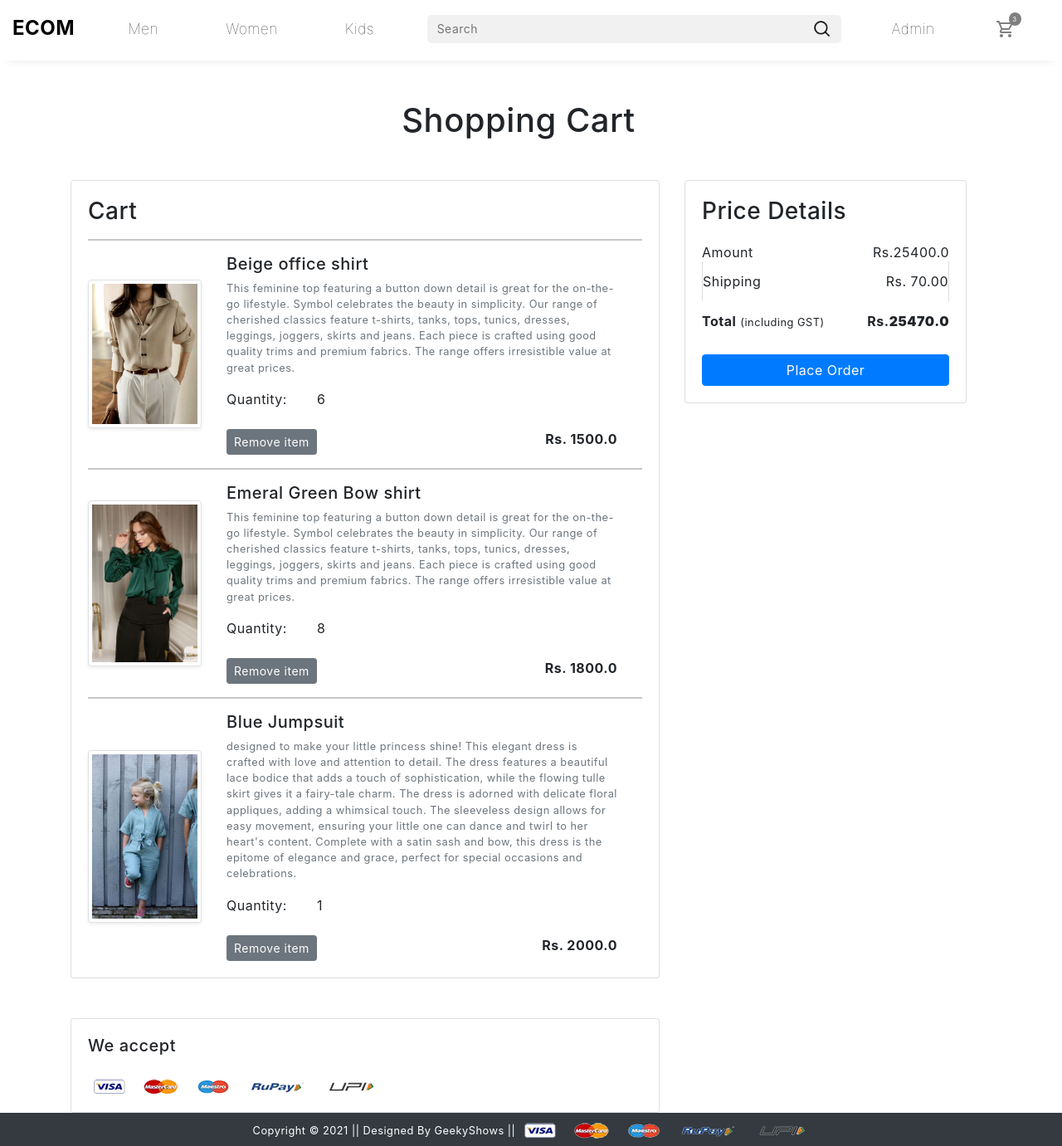
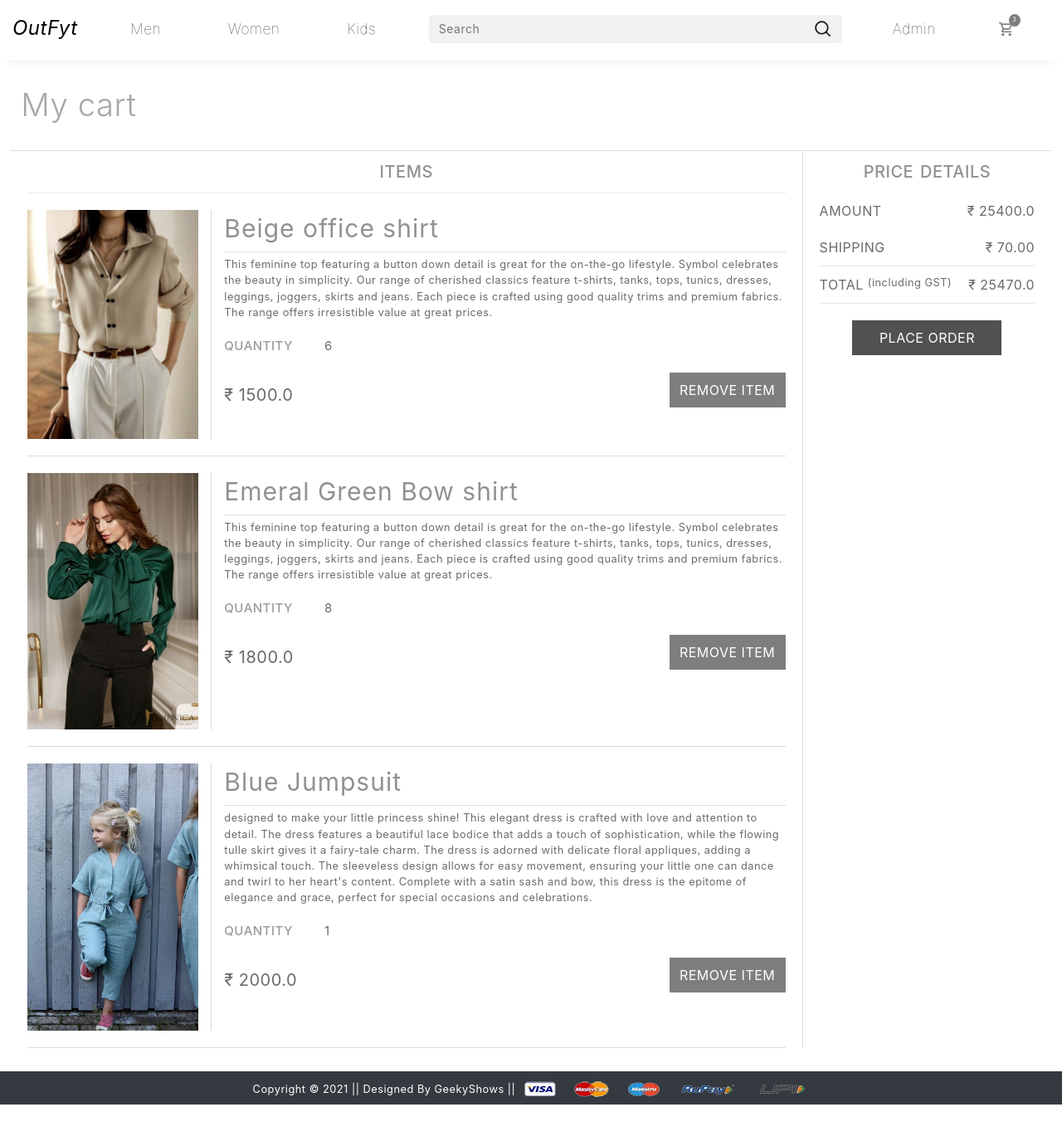
Before and after one commit to Sayantan-Bera/E-commerce-website, a Django app: page /cart/ in a window 1280 px wide. Shown: the whole page at 83% size. After the commit the page ends 1331 px from the top, so only its background shows below. Run offline with Django 4.2, Linux system fonts and the light colour scheme; a user stored in the database is signed in; data comes from the database, SQL or seed files in the repository; both versions use the stored data as it was after the commit; some libraries are stand-ins or nearby versions.

Commit message:
cart css complete

```diff
--- a/app/static/app/css/style.css
+++ b/app/static/app/css/style.css
@@ -99,30 +99,34 @@
   justify-content: center;
   align-items: center;
 }
+.cart-img{
+  height: 20px;
+  width: 20px;
+}
 .toggle-menu-cart-link{
   margin-top: 3px;
 }
 .cart-count,
 .toggle-menu-cart-count{
+  position: absolute;
+  right: -7px;
+  top: 5px;
   display: flex;
   justify-content: center;
   align-items: center;
-  font-size: 8px;
+  width: 14px;
+  height: 15px;
+  padding: 2.5px;
+  border-radius: 50%;
+  font-size: 7px;
   background-color: black;
   color: white;
-  width: 15px;
-  height: 16px;
-  padding: 2.5px;
-  padding-bottom: 3.5px;
-  border-radius: 50%;
-  position: absolute;
-  right: -7px;
-  top: 3px;
 }
 .toggle-menu-cart-count{
   position: relative;
   right: auto;
-  top: -5px;
+  right: 6px;
+  top: -8px;
 }
 .cart-link-inner{
   display: flex;
@@ -232,7 +236,6 @@ div > a:hover {
   position: absolute;
   width: 100%;
   height: 100%;
-  /* transition: 0.3s ease-in-out; */
 }
 .disable {
   pointer-events: none;
@@ -248,12 +251,14 @@ div > a:hover {
   height: 8px;
   border-radius: 100%;
 }
-
+.banner{
+  margin-bottom: 40px;
+}
 .row {
   width: 100%;
 }
 .custom-slider-row {
-  padding: 15px 40px 15px 70px;
+  padding: 0px 40px 0px 70px;
 }
 .slider-head {
   font-size: x-large;
@@ -648,15 +653,125 @@ div > a:hover {
   font-size: 14px;
   padding-top: 3px;
 }
+.cart-items-main{
+  margin-bottom: 15px;
+}
+.cart-items-main, .cart-price-main{
+padding: 0px 20px;
+}
+.cart-price-main{
+  width: 100%;
+  display: flex;
+  flex-direction: column;
+  justify-content: center;
+  align-items: center;
+}
+.cart-items-header, .each-cart-item, .price-main-header, .price-section{
+  padding: 10px 0px;
+}
+.price-section{
+  width: 100%;
+  display: flex;
+  justify-content: space-between;
+  align-items: center;
+  gap: 20px;
+  flex-wrap: nowrap;
+}
+.shipping-price-div,.total-price-div{
+  border-bottom: 1.5px solid rgba(0, 0, 0, 0.144);
+}
+.place-order-button-div{
+  width: 100%;
+  display: flex;
+  justify-content: center;
+  align-items: center;
+  padding: 20px 0px;
+}
+.no-wrap{
+  display: flex;
+  flex-wrap: nowrap;
+  gap: 5px;
+  white-space: nowrap;
+}
+.cart-items-main{
+  border-top: 1px solid rgba(0, 0, 0, 0.144);
+}
+.quantity-div{
+  display: flex;
+  flex-direction: row;
+  flex-wrap: nowrap;
+  width: 100%;
+  align-items: center;
+  gap: 14px;
+  margin: 20px 0px;
+}
+.quantity-header{
+  margin-right: 10px;
+}
+.quantity-header, .quantity-value{
+  font-size: 15px;
+}
+.cart-item-price{
+  font-size: 20px;
+}
+.remove-and-price-div{
+  display: flex;
+  flex-direction: column;
+  justify-content: space-between;
+  width: 100%;
+  gap: 20px;
+}
+.remove-cart{
+  align-self: center;
+}
+.each-cart-item{
+  padding: 20px 0px;
+  border-bottom: 1px solid rgba(0, 0, 0, 0.144);
+  display: flex;
+  flex-direction: column;
+}
+.cart-item-img-div{
+  width: 30%;
+  display: flex;
+  justify-content: center;
+  align-items: center;
+  align-self: center;
+  overflow: hidden;
+}
+.cart-item-img{
+  width: 100%;
+  height: 100%;
+  object-fit: contain;
+  transition: .3s ease-in-out;
+}
+.each-cart-item-header{
+  margin-top: 10px;
+  border-top: 1.5px solid rgba(0, 0, 0, 0.144);
+}
+.cart-item-img:hover{
+  transform: scale(1.05);
+}
+.cart-item-details{
+  width: 100%;
+}
+.cart-items-header{
+  border-bottom: 1.5px solid rgba(0, 0, 0, 0.144);
+}
 
-.custom-btn {
-  width: 250px;
-  height: 42px;
+.custom-btn, .custom-btn-small{
   padding: 10px 25px;
   background: transparent;
   cursor: pointer;
   transition: all 0.3s ease;
   position: relative;
+}
+.custom-btn{
+  width: 250px;
+  height: 42px;
+}
+.custom-btn-small{
+  width: 140px;
+  height: 42px;
 }
 .custom-btn:focus{
   border-radius: 0px;
@@ -933,6 +1048,12 @@ div > a:hover {
     width: 40%;
     margin: 5% 5%;
   }
+  .cart-items-main{
+    border-right: 1px solid rgba(0, 0, 0, 0.144);
+    }
+  .cart-price-main{
+  border-top: 1px solid rgba(0, 0, 0, 0.144);
+  }
 }
 
 @media (min-width: 800px) {
@@ -963,6 +1084,22 @@ div > a:hover {
     padding-bottom: 5px;
     margin-bottom: 5px;
   }
+  .each-cart-item{
+    flex-direction: row;
+    }
+    .cart-item-details{
+    padding-left: 15px;
+    margin-left: 15px;
+    border-left: 1px solid rgba(0, 0, 0, 0.144);
+    }
+    .remove-and-price-div{
+    flex-direction: row;
+    align-items: flex-end;
+    }
+    .each-cart-item-header{
+      margin-top: 0px;
+      border-top: 0px;
+    }
 }
 
 @media (min-width: 1000px) {
--- a/app/templates/app/addtocart.html
+++ b/app/templates/app/addtocart.html
@@ -2,68 +2,83 @@
 {% load static %}
 {% block title %}Cart{% endblock title %}
 {% block main-content %}
-<div class="container my-5">
- <div class="row">
-  <h1 class="text-center mb-5">Shopping Cart</h1>
-  <div class="col-sm-8">
-  <div class="card">
-   <div class="card-body">
-    <h3>Cart</h3>
+<div class="all-products-main">
+  <div class="all-products-header">My cart</div>
+  <div class="all-products-body">
+
+    <div class="cart-items-main">
+      <div class="upper-header lighter cart-items-header">ITEMS</div>
       {% for cart in carts %}
-    <hr>
-    <div class="row">
-     <div class="col-sm-3 text-center align-self-center"><img src="{{cart.product.product_image.url}}" alt="" srcset="" class="img-fluid img-thumbnail shadow-sm" height="150" width="150"> </div>
-     <div class="col-sm-9">
-      <div>
-       <h5>{{cart.product.title}}</h5>
-       <p class="mb-2 text-muted small">{{cart.product.description}}</p>
-       <div class="my-3">
-        <label for="quantity">Quantity:</label>
-        <a class="minus-cart btn" pid="{{cart.product.id}}"><i class="fas fa-minus-square fa-lg"></i></a>
-          <span id="quantity">{{cart.quantity}}</span>
-        <a class="plus-cart btn" pid="{{cart.product.id}}"><i class="fas fa-plus-square fa-lg"></i></a>
+      <div class="each-cart-item">
+        <div class="cart-item-img-div">
+            <img src="{{cart.product.product_image.url}}" class="cart-item-img" height="150" width="150">
         </div>
-       <div class="d-flex justify-content-between">
-        <a href="#" class="btn btn-sm btn-secondary mr-3 remove-cart" pid="{{cart.product.id}}">Remove item </a>
-        <p class="mb-0"><span><strong>Rs. {{cart.product.discounted_price}} </strong></span></p>
+        <div class="cart-item-details">
+
+          <!-- product title -->
+          <div class="product-header lighter each-cart-item-header">{{cart.product.title}}</div>
+
+          <!-- product description -->
+          <div class="light small">{{cart.product.description}}</div>
+
+          <!-- quantity button -->
+          <div class="quantity-div light">
+              <div class="quantity-header light w-500">QUANTITY</div>
+              <a class="minus-cart" pid="{{cart.product.id}}">
+                <i class="fas fa-minus-square fa-lg"></i>
+              </a>
+              <div id="quantity" class="quantity-value">{{cart.quantity}}</div>
+              <a class="plus-cart" pid="{{cart.product.id}}">
+                <i class="fas fa-plus-square fa-lg"></i>
+              </a>
           </div>
+
+          <!-- remove button and price div -->
+          <div class="remove-and-price-div">
+              <div class="cart-item-price light">
+                <span>&#8377;</span>
+                {{cart.product.discounted_price}}
+              </div>
+              <a href="#" class="remove-cart" pid="{{cart.product.id}}">
+                <button type="button" class="btn-6 lighter custom-btn-small"><span>REMOVE ITEM</span></button>
+              </a>
           </div>
         </div>
       </div>
       {% endfor %}
     </div>
+
+    <div class="cart-price-main">
+      <div class="upper-header lighter price-main-header">PRICE DETAILS</div>
+
+      <div class="price-section light">
+        <div class="price-header no-wrap">AMOUNT</div>
+        <div class="no-wrap">
+          <span>&#8377;</span>
+          <span id="amount">{{amount}}</span>
         </div>
       </div>
 
-  <div class="col-sm-4">
-   <div class="card">
-    <div class="card-body">
-      <h3>Price Details</h3>
-      <ul class="list-group">
-       <li class="list-group-item d-flex justify-content-between align-items-center border-0 px-0 pb-0">Amount<span>Rs.<span id="amount">{{amount}}</span> </span></li>
-       <li class="list-group-item d-flex justify-content-between align-items-center px-0">Shipping<span>Rs. 70.00</span></li>
-       <li class="list-group-item d-flex justify-content-between align-items-center border-0 px-0 mb-3">
-        <div>
-           <strong>Total</strong> <small>(including GST)</small>
-         </div>
-         <span><strong>Rs.<strong id ="totalamount">{{totalamount}}</strong> </strong></span>
-       </li>
-      </ul>
-      <div class="d-grid"><a href="{% url 'checkout' %}" class="btn btn-primary">Place Order</a></div>
-    </div>
+      <div class="price-section light shipping-price-div">
+        <div class="price-header no-wrap">SHIPPING</div>
+        <div class="no-wrap">
+          <span>&#8377;</span>
+          <span>70.00</span>
         </div>
       </div>
 
+      <div class="price-section light total-price-div">
+        <div class="price-header no-wrap">TOTAL <small class="no-wrap">(including GST)</small></div>
+        <div class="no-wrap">
+          <span>&#8377;</span>
+          <span id ="totalamount">{{totalamount}}</span>
         </div>
       </div>
-<div class="container">
- <div class="row">
-  <div class="col-sm-8">
-   <div class="card">
-    <div class="card-body">
-      <h5 class="mb-4">We accept</h5>
-      <img src="{% static 'app/images/payment.png' %}" alt="" class="img-fluid">
-    </div>
+
+      <div class="place-order-button-div">
+        <a href="{% url 'checkout' %}">
+          <button type="button" class="custom-btn btn-6 light"><span>PLACE ORDER</span></button>
+        </a>
       </div>
     </div>
   </div>
--- a/app/templates/app/base.html
+++ b/app/templates/app/base.html
@@ -40,7 +40,7 @@
 
       <!-- website name -->
       <div class="header-first">
-        <a class="website-name" href="/">ECOM</a>
+        <a class="website-name" href="/"><i>OutFyt</i></a>
       </div>
 
       <!-- main-nav-buttons -->
@@ -146,6 +146,7 @@
             <div class="dropdown-head cart no-dropdown">
               <a class="cart-link lighter" href="{% url 'add-to-cart' %}">
                 <img
+                class="cart-img"
                 src="{% static 'app/images/cart.png' %}"
                 alt="Not found"
                 />
@@ -219,15 +220,15 @@
         </div>
 
         <div class="drop-menu">
-          <a class="drop-item w-100" href="{% url 'girls' %}">Boys</a>
-          <a class="drop-item w-100" href="{% url 'boys' %}">Girls</a>
+          <a class="drop-item w-100" href="{% url 'boys' %}">Boys</a>
+          <a class="drop-item w-100" href="{% url 'girls' %}">Girls</a>
         </div>
       </div>
 
       <!-- profile -->
       {% if request.user.is_authenticated %}
       <div class="dropdown">
-        <div class="dropdown-head dropdown-toggle w-100">
+        <div class="dropdown-head w-100">
           {{request.user.username|capfirst}}
         </div>
 
@@ -243,6 +244,7 @@
       <a href="{% url 'add-to-cart' %}" class="toggle-menu-cart-link lighter">
         <div class="cart-link-inner">
           <img
+          class="cart-img"
           src="{% static 'app/images/cart.png' %}"
           alt="Not found"
           />
```
Also changed, not shown: app/static/app/images/minus.png (added), app/static/app/images/plus.png (added), app/templates/app/productdetail.html (line endings or trailing spaces), db.sqlite3. Lines whose indentation alone changed are shown as unchanged.
